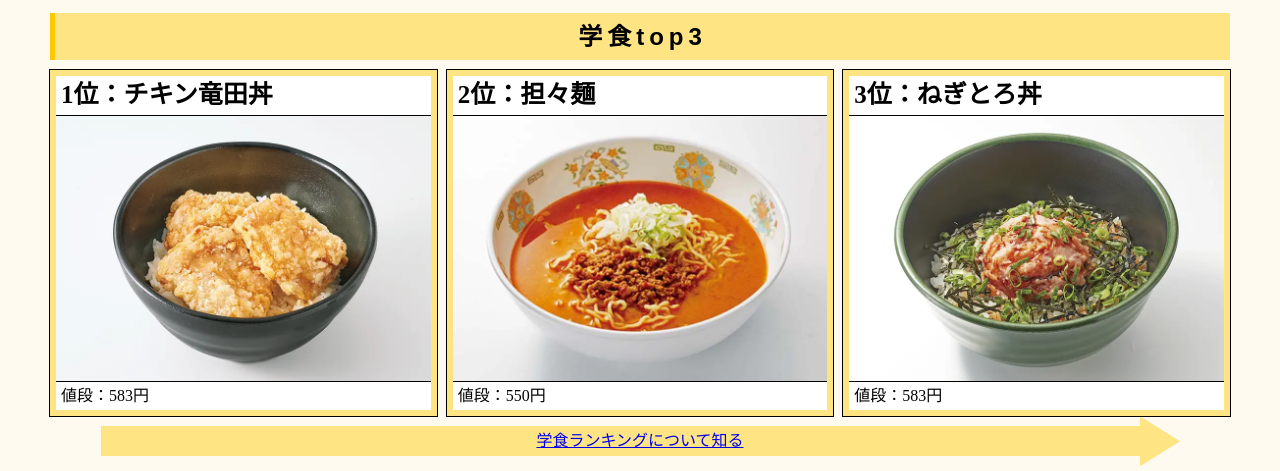
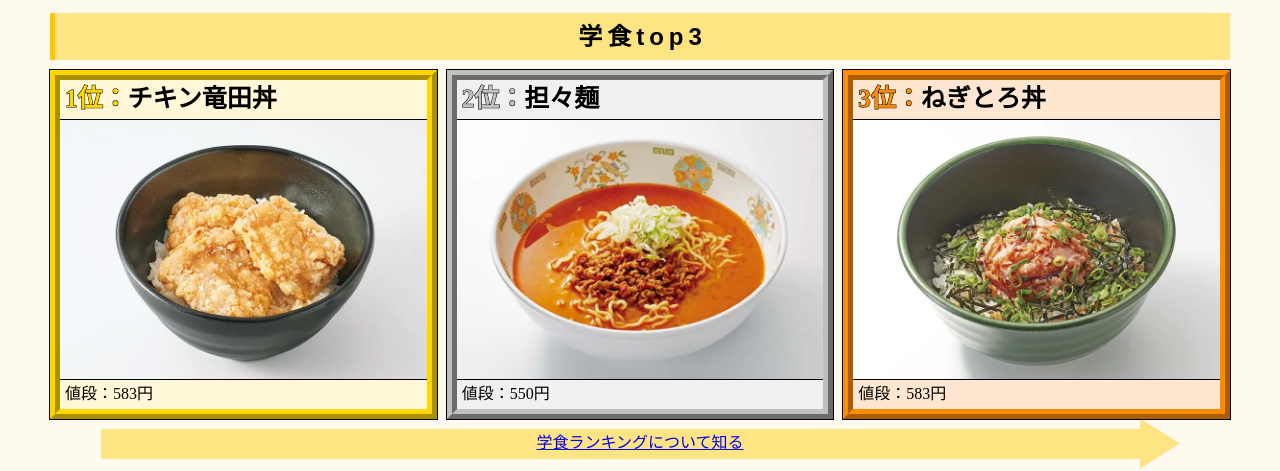
Before and after one commit to hard-soft-club/web-design, a plain HTML site: page index.html in a window 1280 px wide. Shown: the part 747-1218 px from the top of the page. Drawn offline with Linux system fonts and the light colour scheme.

Commit message:
Add files via upload

```diff
--- a/css/Component.css
+++ b/css/Component.css
@@ -116,16 +116,44 @@
     .ranked-dish-container{
         /*10pxはgapより*/
         flex: 0 0 calc((100% - (2*10px)) / 3);
-        border:6px solid var(--light-yellow);
         outline:1px solid black;
         counter-increment: rank;
+        &:nth-child(1){
+            border:10px ridge gold;
+            background-color: color-mix(in oklab, gold 30%, #FFFFFF 100%) ;
+            .dish-name::before{
+                color:gold;
+            }
+        }
+        &:nth-child(2){
+            border:10px ridge silver;
+            background-color: color-mix(in oklab, silver 30%, #FFFFFF 100%) ;
+            .dish-name::before{
+                color:silver;
+            }
+
+        }
+
+        &:nth-child(3){
+            border:10px ridge darkorange;
+            background-color: color-mix(in oklab, darkorange 30%, #FFFFFF 100%) ;
+            .dish-name::before{
+                color:darkorange;
+            }
+        }
+
+
         .dish-name{
-            background-color: white;
             border-bottom:1px solid black;
             padding:5px;
             font-size:25px;
             &::before{
                 content: counter(rank) "位：";
+                -webkit-text-stroke-width: 1px;
+                -webkit-text-stroke-color: black;
+                paint-order: stroke fill;
+                white-space: nowrap;
+
             }
         }
         img{
@@ -134,7 +162,6 @@
         }
         p{
             padding:5px;
-            background-color: white;
             border-top:1px solid black;
         }
     }
```
